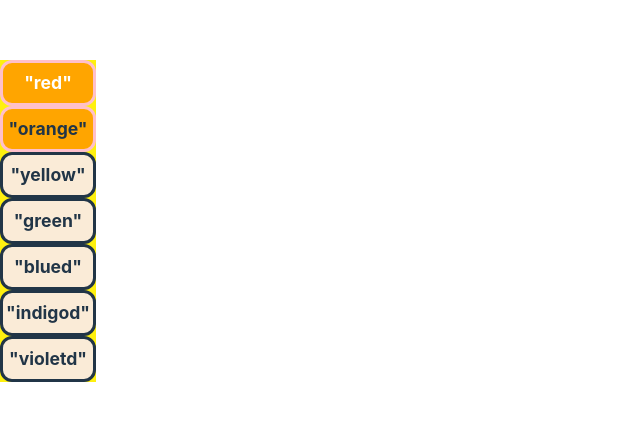
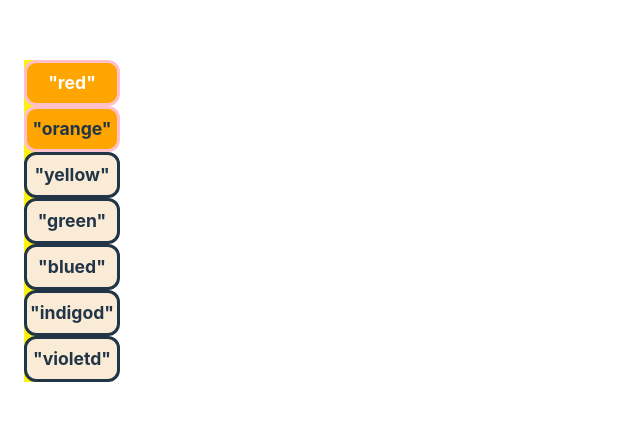
Before and after one commit to lcim/vite-test, a React (Vite) app: page / in a window 1280 px wide. Shown: the part 179-600 px from the top of the page, without its empty margins (0-640 px from the left). Built offline with nearby package versions, Linux system fonts and the light colour scheme.

Commit message:
container margin auto and width 50%

```diff
--- a/src/index.css
+++ b/src/index.css
@@ -21,8 +21,8 @@
   justify-content: center;
   align-items: center;
   text-align: center;
-  /* margin: auto;
-  width: 50%; */
+  margin: auto;
+  width: 50%;
 }
 .box {
   height: 40px;
```
